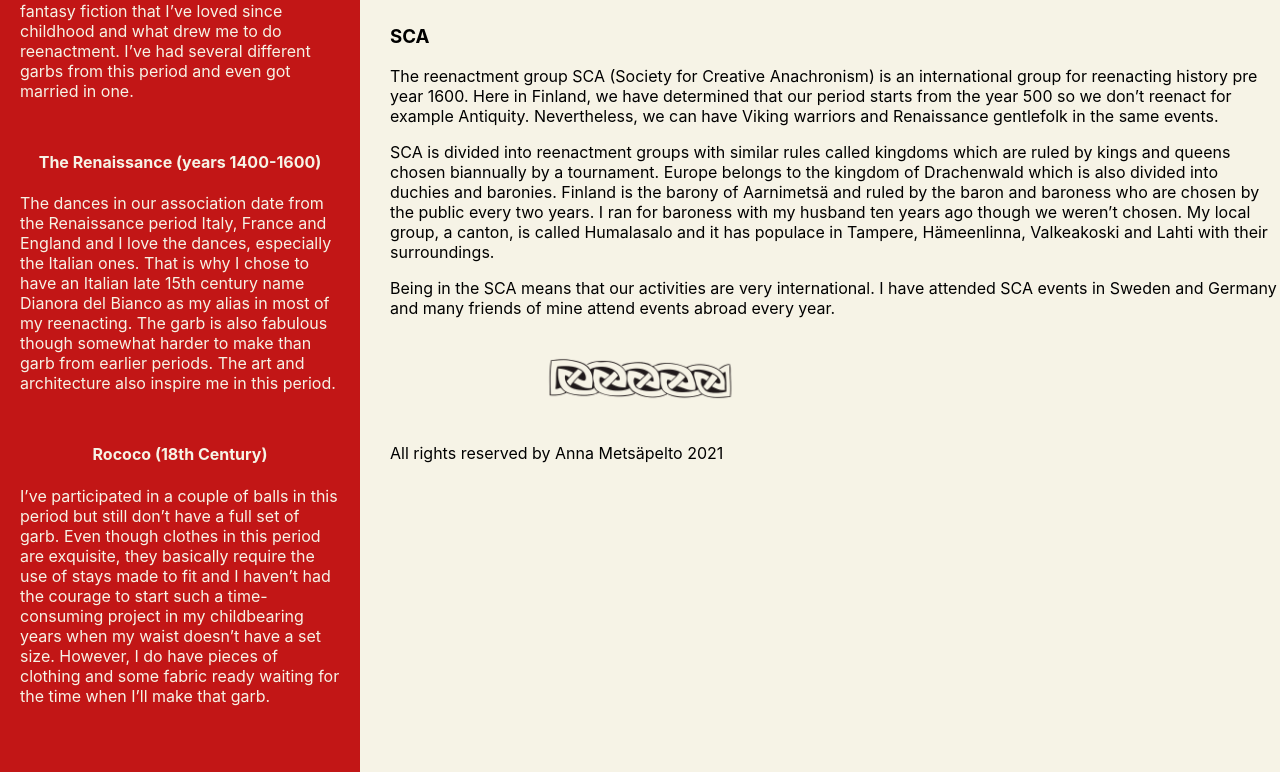
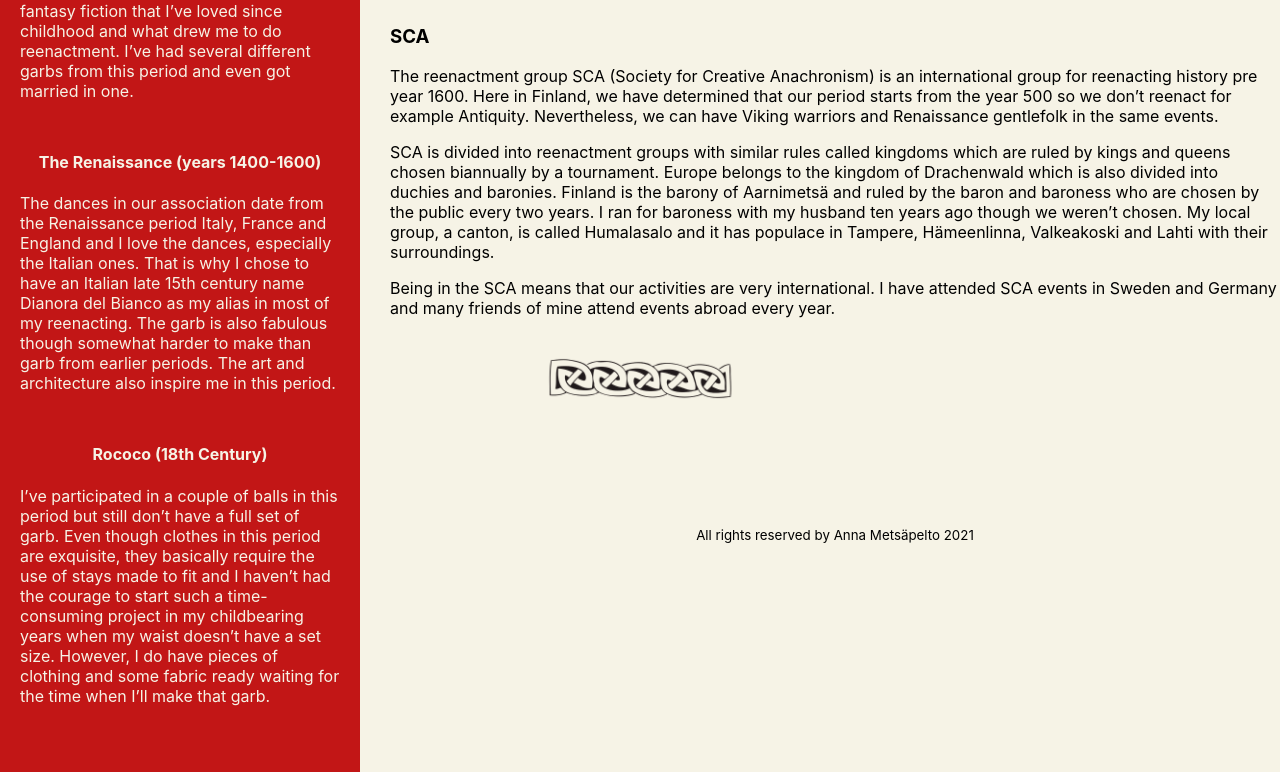
Before and after one commit to annametsapelto/thesis-page, a React (Create React App) app in the folder thesis-page/: page / in a window 1280 px wide. Shown: the part 1645-2417 px from the top of the page. Built offline with nearby package versions, Linux system fonts and the light colour scheme.

Commit message:
Add css to Footer

```diff
--- a/thesis-page/src/Components/Footer.js
+++ b/thesis-page/src/Components/Footer.js
@@ -1,8 +1,12 @@
 import React from 'react';
+import '../Styles/Footer.css';
 
 const Footer = (isLightMode) => {
     return (
-        <p>All rights reserved by Anna Metsäpelto 2021</p>
+        <div className="footer">
+            <p>All rights reserved by Anna Metsäpelto 2021</p>
+        </div>
+
     )
 
 }
--- /dev/null
+++ b/thesis-page/src/Styles/Footer.css
@@ -0,0 +1,5 @@
+.footer {
+    margin-top: 100px;
+    font-size: smaller;
+    text-align: center;
+}
```
